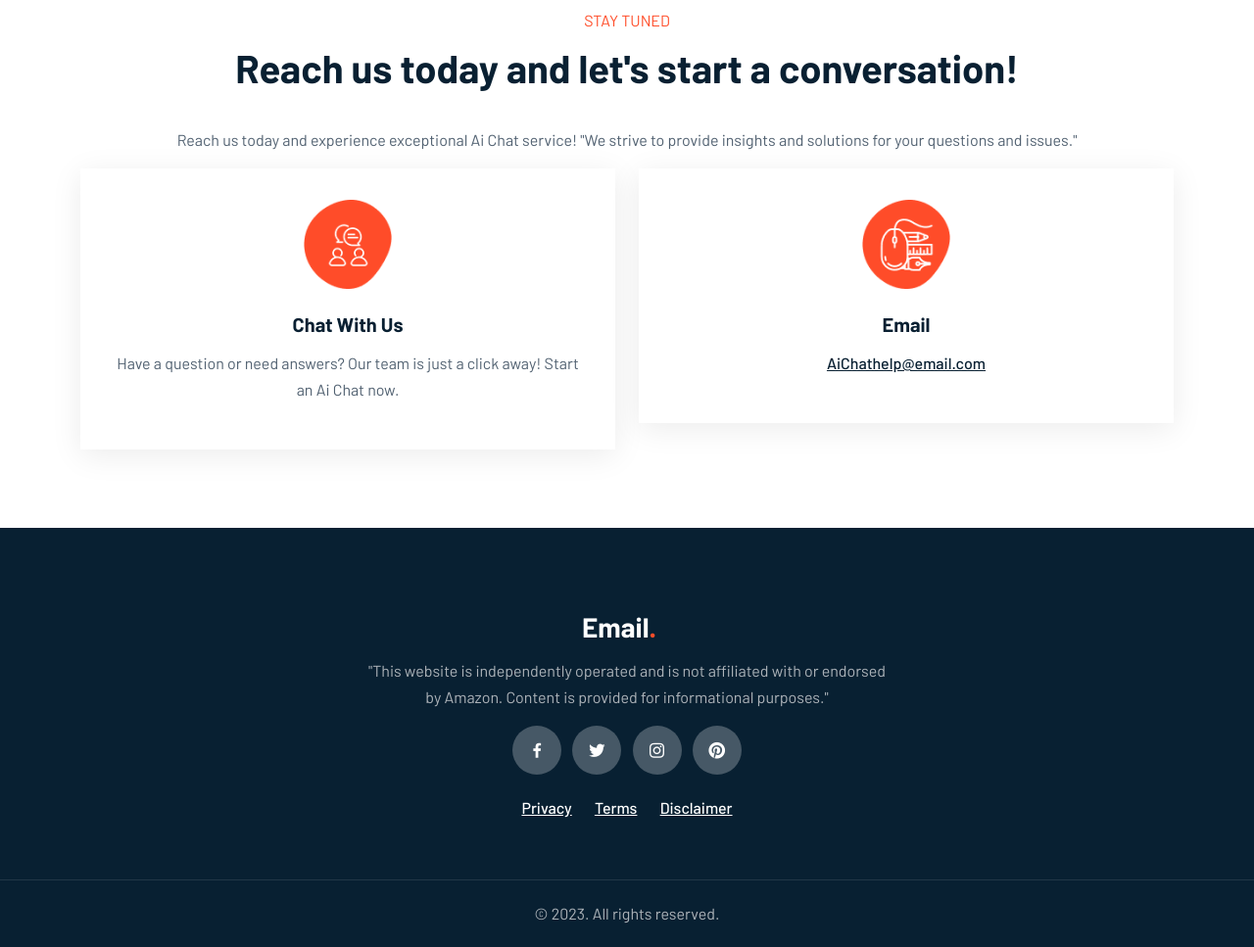
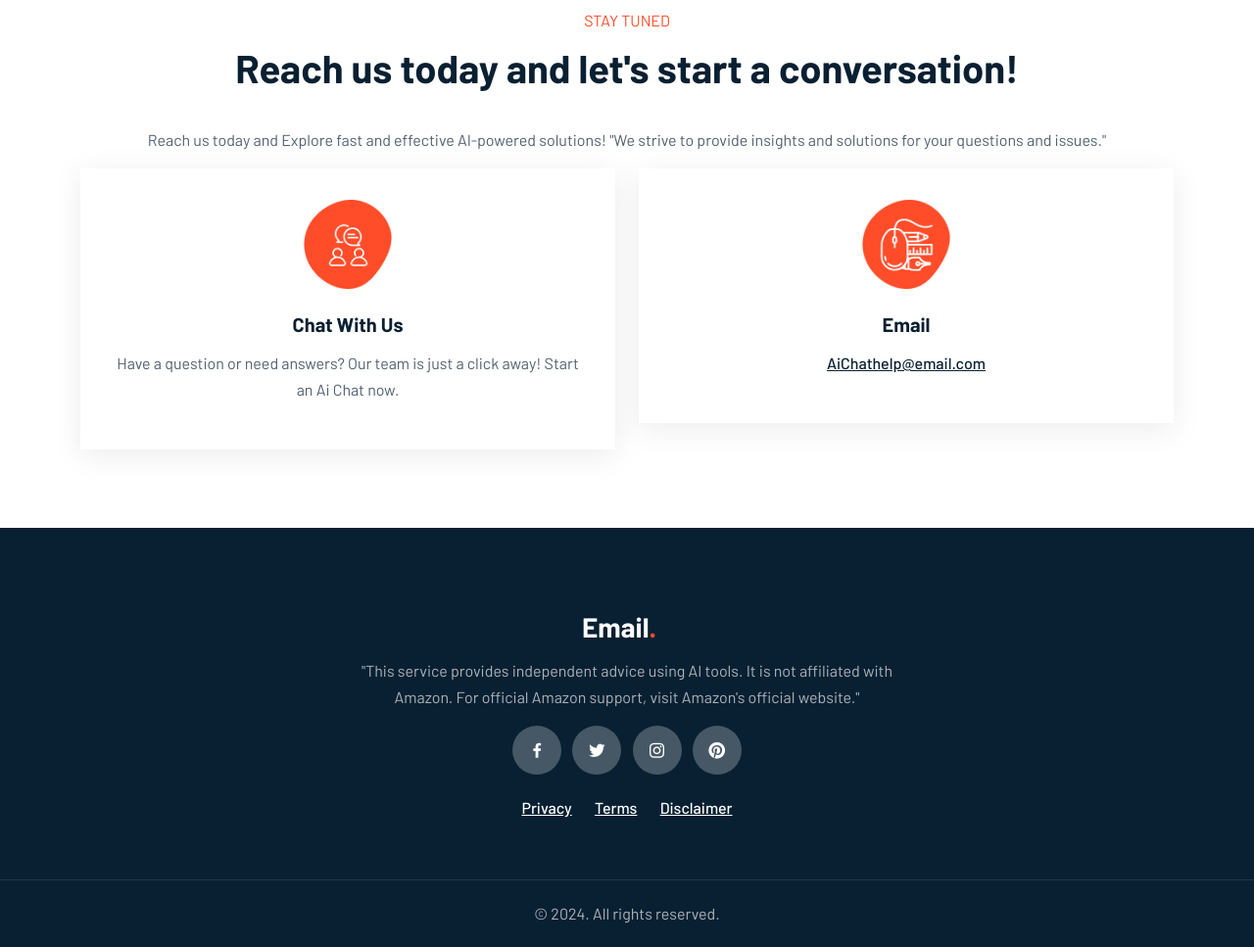
Before and after one commit to popacc1/Aamazon_Services-Ai-Chat, a plain HTML site: page index.html in a window 1280 px wide. Shown: the part 1120-2087 px from the top of the page at 98% size. Drawn offline with nearby package versions, Linux system fonts and the light colour scheme.

Commit message:
Update index.html

```diff
--- a/index.html
+++ b/index.html
@@ -17,7 +17,7 @@
         <div class="container">
             <div class="row justify-content-between">
                 <div class="col-auto">
-                    <p><i class='bx bxs-envelope'></i> Chat with AI Experts for Care Support on Amazon-related Questions</p>
+                    <p><i class='bx bxs-envelope'></i> Get Ai powered Help Desk & Assistance on Amazon-related Questions</p>
                 </div>
                 <div class="col-auto social-icons">
                     <a href="#"><i class='bx bxl-facebook'></i></a>
@@ -56,7 +56,7 @@
             <div class="row justify-content-center">
                 <div class="intro">
                     <h1>Chat with AI Support Experts for Amazon Products Related Queries</h1><br>
-                    <h1>Get in touch with Support Ai Chat Expert</h1>
+                    <h1>Get in touch with Support Ai Chat Support</h1>
                     <p class="mx-auto">Connect with us today to experience reliable Ai customer Experience! Click the number above to call us and have your email questions answered, issues resolved, and explore how we can fulfill your needs. Our team is available to assist during support hours.</p>
                 </div>
                 <div class="col-lg-5 py-5">
@@ -110,7 +110,7 @@
                         <h6>Stay Tuned</h6>
                         <h1>Reach us today and let's start a conversation!</h1>
                     </div>
-                    <p>Reach us today and experience exceptional Ai Chat service! "We strive to provide insights and solutions for your questions and issues."</p>
+                    <p>Reach us today and Explore fast and effective AI-powered solutions! "We strive to provide insights and solutions for your questions and issues."</p>
                 </div>
             </div>
             <div class="row g-4">
@@ -139,7 +139,7 @@
                 <div class="row justify-content-center">
                     <div class="col-lg-6 text-center">
                         <h4 class="navbar-brand">Email<span class="dot">.</span></h4>
-                        <p>"This website is independently operated and is not affiliated with or endorsed by Amazon. Content is provided for informational purposes."</p>
+                        <p>"This service provides independent advice using AI tools. It is not affiliated with Amazon. For official Amazon support, visit Amazon's official website."</p>
                         <div class="col-auto social-icons">
                             <a href="#"><i class='bx bxl-facebook'></i></a>
                             <a href="#"><i class='bx bxl-twitter'></i></a>
@@ -156,7 +156,7 @@
             </div>
         </div>
         <div class="footer-bottom text-center">
-            <p class="mb-0">&copy; 2023. All rights reserved.</p>
+            <p class="mb-0">&copy; 2024. All rights reserved.</p>
         </div>
     </footer>
 
```
